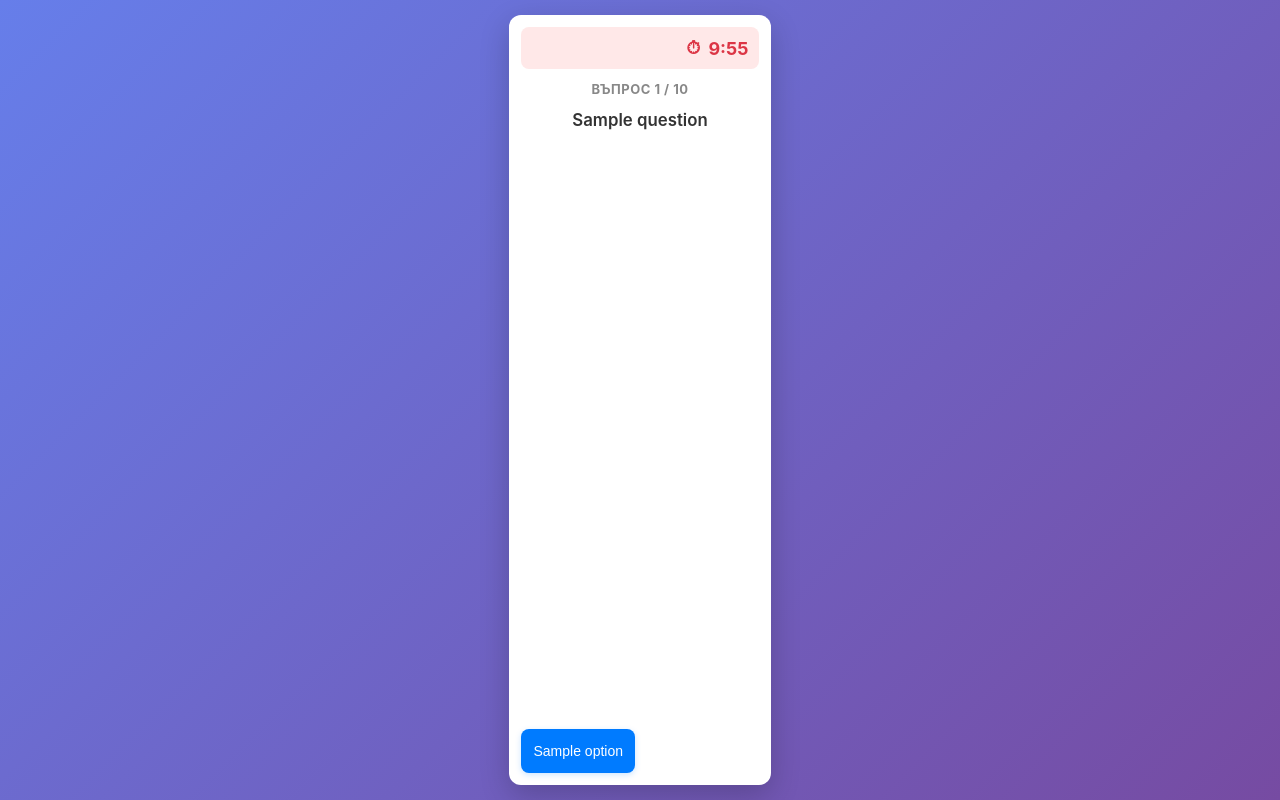
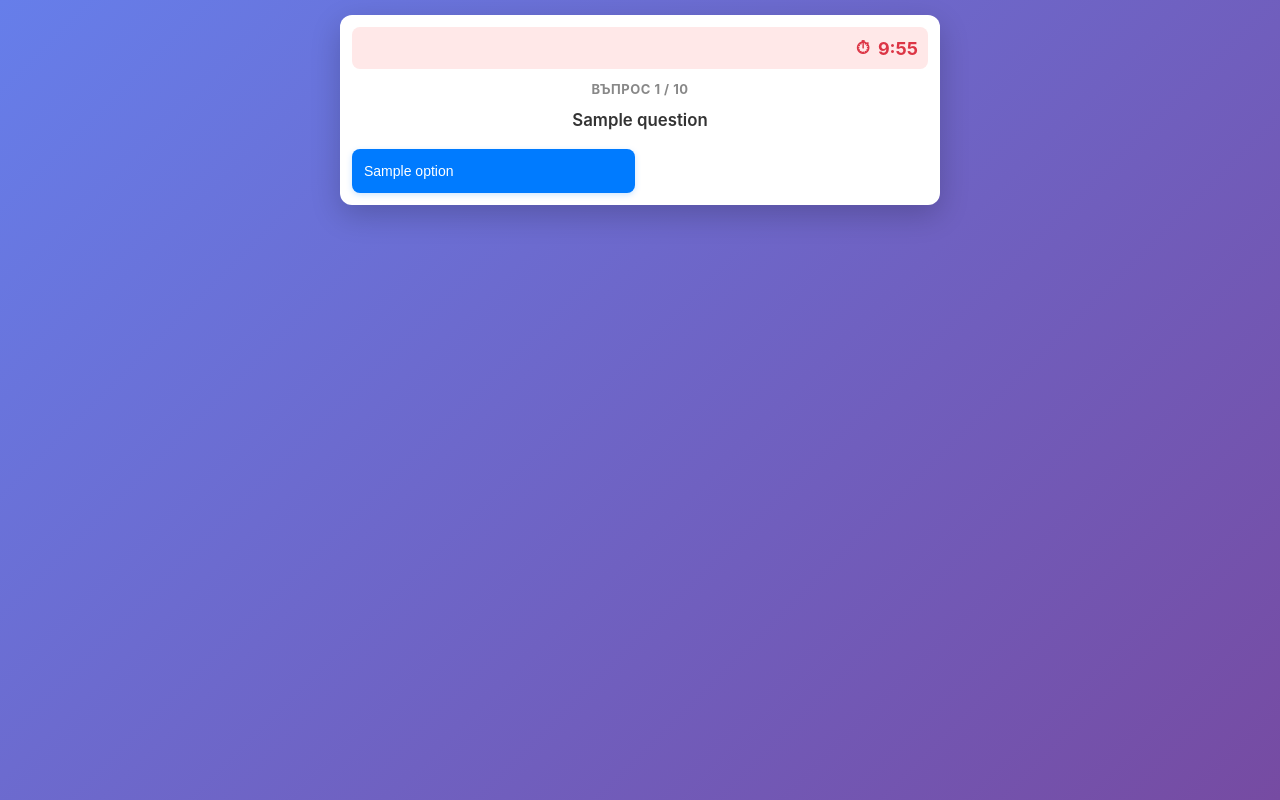
Before and after one commit to dpeichev89/test, a FastAPI app: template templates/quiz.html in a window 1280 px wide. Run offline with FastAPI, Linux system fonts and the light colour scheme; the template is opened without the code that fills it: most values are stand-ins (such as "Sample title", 1, 10 or a date in 2020).

Commit message:
#more bug fixes..

```diff
--- a/templates/quiz.html
+++ b/templates/quiz.html
@@ -11,9 +11,7 @@
             font-family: -apple-system, BlinkMacSystemFont, 'Segoe UI', Arial, sans-serif;
             background: linear-gradient(135deg, #667eea 0%, #764ba2 100%);
             padding: 10px;
-            min-height: 100vh;
-            display: flex;
-            flex-direction: column;
+            margin: 0;
         }
         .container {
             max-width: 600px;
@@ -22,9 +20,9 @@
             padding: 12px;
             border-radius: 12px;
             box-shadow: 0 10px 30px rgba(0,0,0,0.2);
-            flex: 1;
             display: flex;
             flex-direction: column;
+            min-height: auto;
         }
         .timer {
             color: #dc3545;
@@ -43,7 +41,6 @@
         }
         .question-header {
             margin-bottom: 8px;
-            flex: 1;
         }
         .question-header h3 {
             margin: 0 0 12px 0;
```
